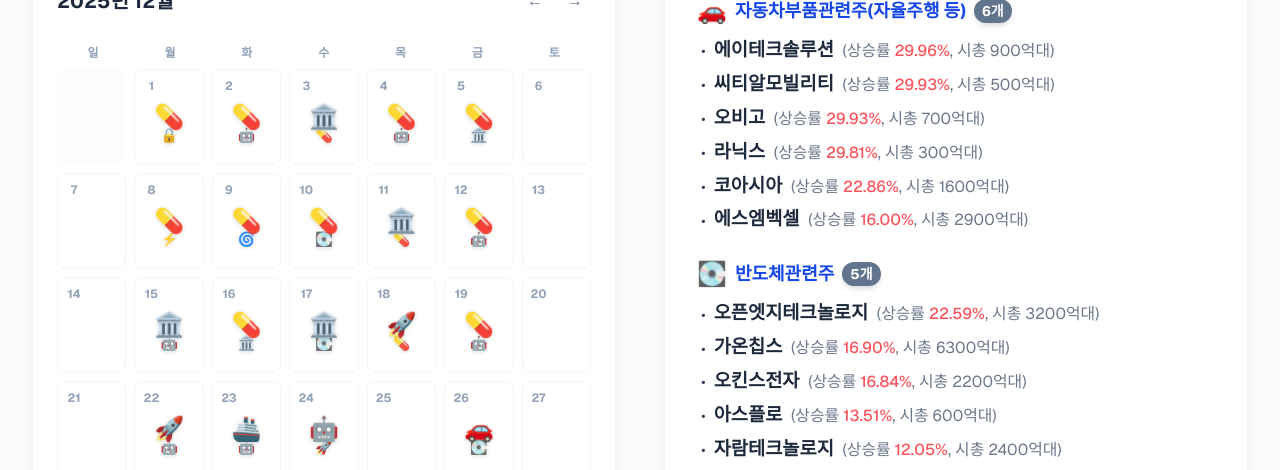
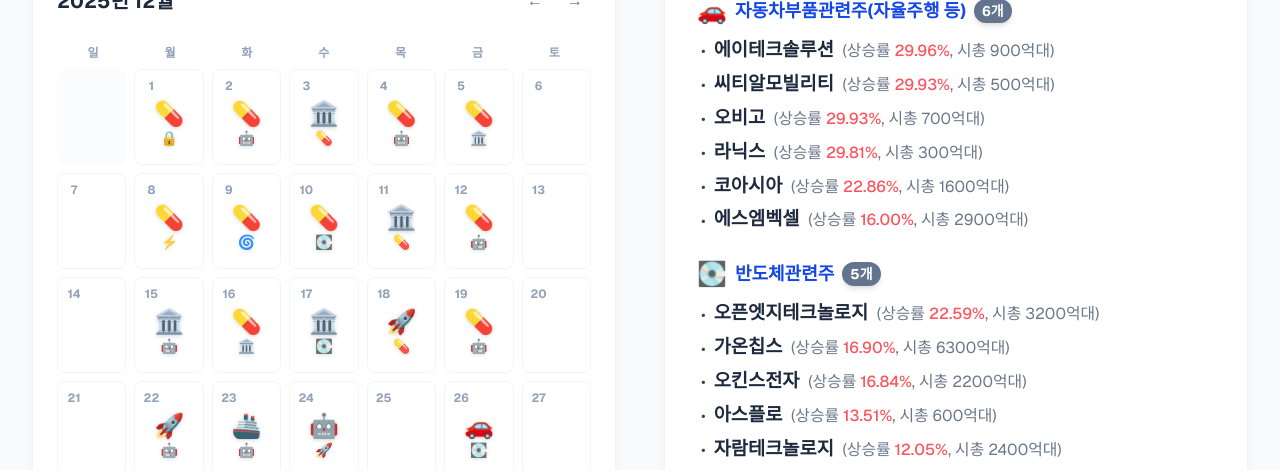
Before and after one commit to nanchacha/dailystock, a Next.js app: page / in a window 1280 px wide. Shown: the part 330-800 px from the top of the page. Built offline with nearby package versions, Linux system fonts and the light colour scheme.

Commit message:
style: Increase vertical spacing between calendar emojis (gap-0.5)

```diff
--- a/components/Calendar.tsx
+++ b/components/Calendar.tsx
@@ -93,14 +93,14 @@ export default function Calendar({ news }: { news: NewsItem[] }) {
                         {d}
                     </span>
                     {themes && themes.length > 0 && (
-                        <div className="absolute inset-0 flex flex-col items-center justify-center pt-4 pointer-events-none">
+                        <div className="absolute inset-0 flex flex-col items-center justify-center pt-4 pointer-events-none gap-0.5">
                             {/* Main Theme */}
                             <span className="text-2xl filter drop-shadow-sm leading-none z-10 transform hover:scale-110 transition-transform">
                                 {themes[0]}
                             </span>
                             {/* Second Theme (if exists) */}
                             {themes.length > 1 && (
-                                <span className="text-sm filter drop-shadow-sm opacity-90 -mt-1 z-0">
+                                <span className="text-sm filter drop-shadow-sm opacity-90 z-0">
                                     {themes[1]}
                                 </span>
                             )}
```
